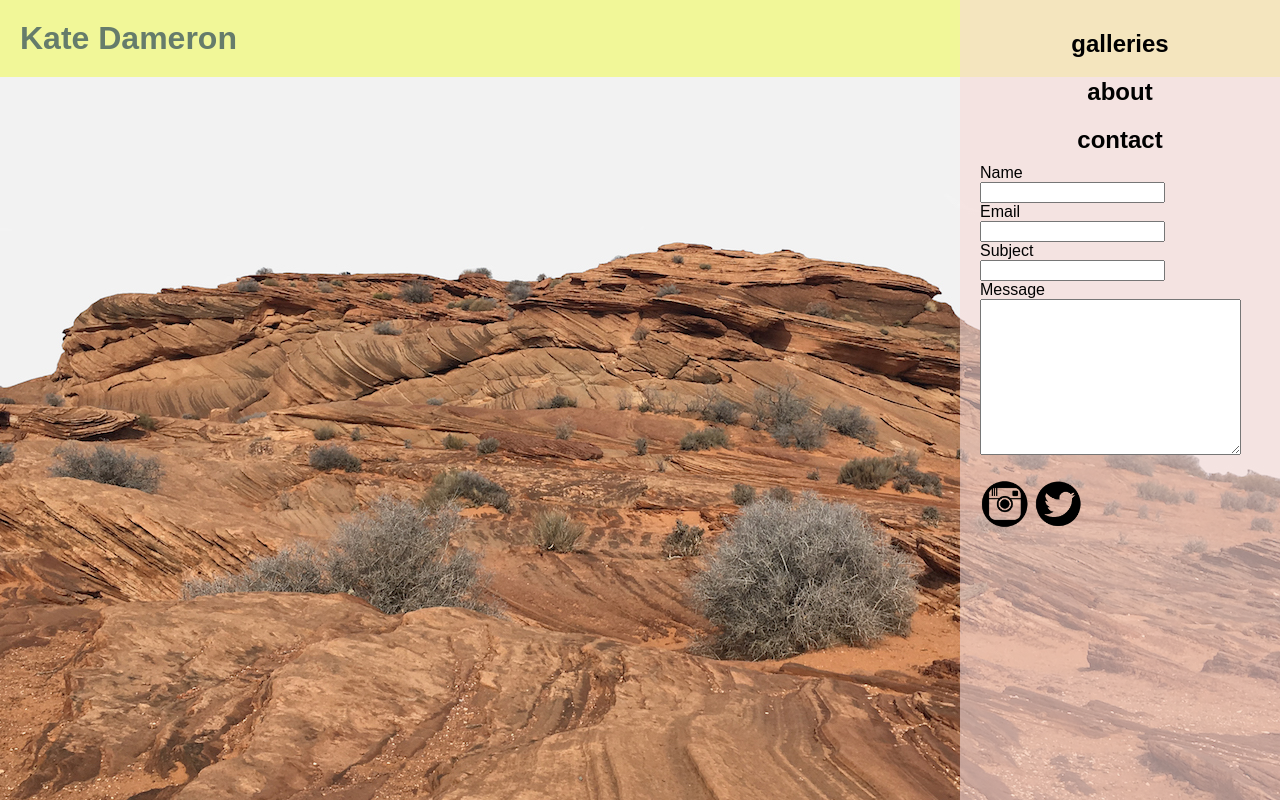
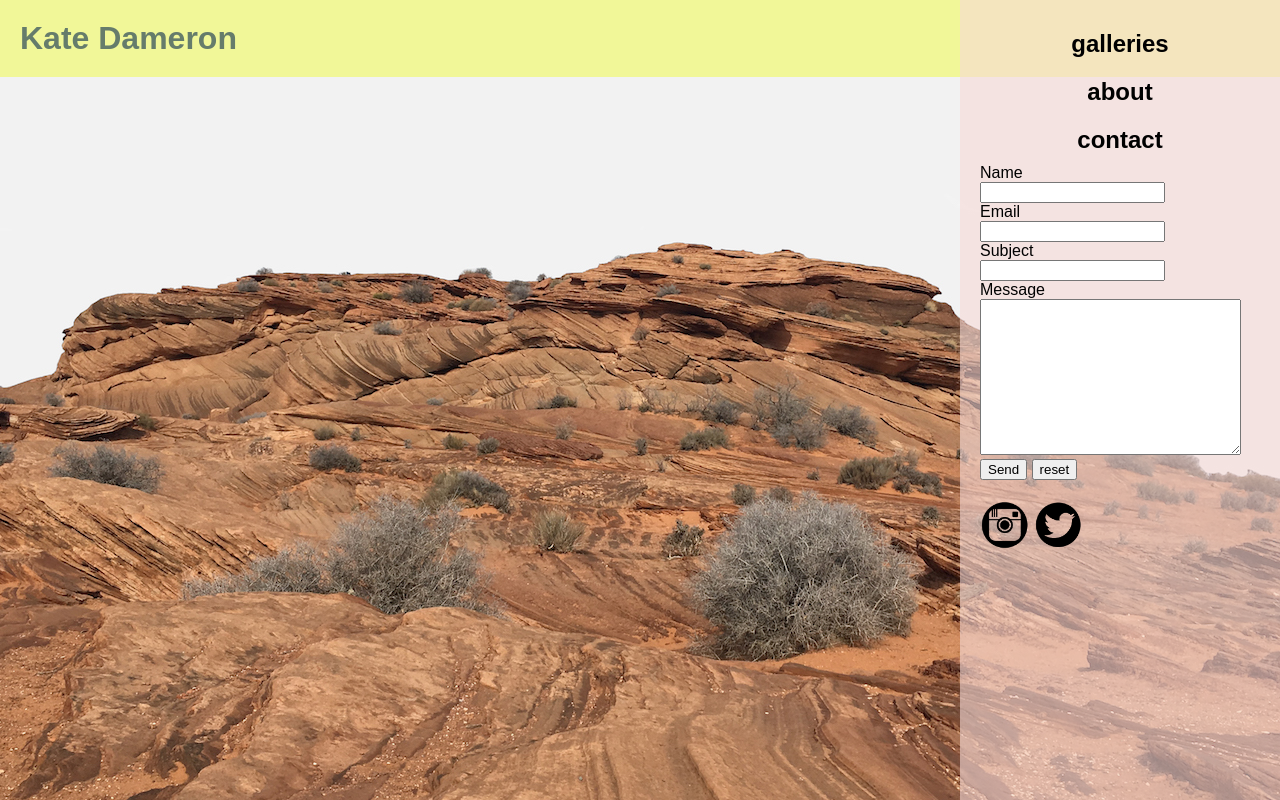
Before and after one commit to Katedam/Studio-Portfolio-Site, a plain HTML site: page index.html in a window 1280 px wide. Both pictures are taken after a click on the element "contact". Shown: the top 800 px of the page. Drawn offline with Linux system fonts and the light colour scheme; a web font is replaced by a local one.

Commit message:
form brings up email window to send message - not quite what I wanted yet but making progress

```diff
--- a/index.html
+++ b/index.html
@@ -23,7 +23,7 @@
                 This is where I'll tell my bio
             </p>
             <h4 id="contact" class="drop-down">contact</h4>
-            <form id="show-form" class="drop-down-content hidden">
+            <form action="mailto:katerj33@gmail.com" method="post" enctype="text/plain" id="show-form" class="drop-down-content hidden">
                 <label for="name">Name</label>
                 <input type="text" id="name">
                 <label for="email">Email</label>
@@ -31,7 +31,9 @@
                 <label for="subject">Subject</label>
                 <input type="text" id="subject">
                 <label for="message">Message</label>
-                <textarea name="message" id="message" cols="30" rows="10"></textarea>
+                <textarea name="message" id="message" cols="30" rows="10"></textarea><br>
+                <input type="submit" value="Send">
+                <input type="reset" value="reset">
             </form>
             <a class="social-links" href="https://www.instagram.com/katedameron/"><img class="icon" src="images/instagram-icon.png" alt="instagram logo image"></a>
             <a class="social-links" href="https://twitter.com/katerj"><img class="icon" src="images/twitter-icon.png" alt="twitter icon image"></a>
```
